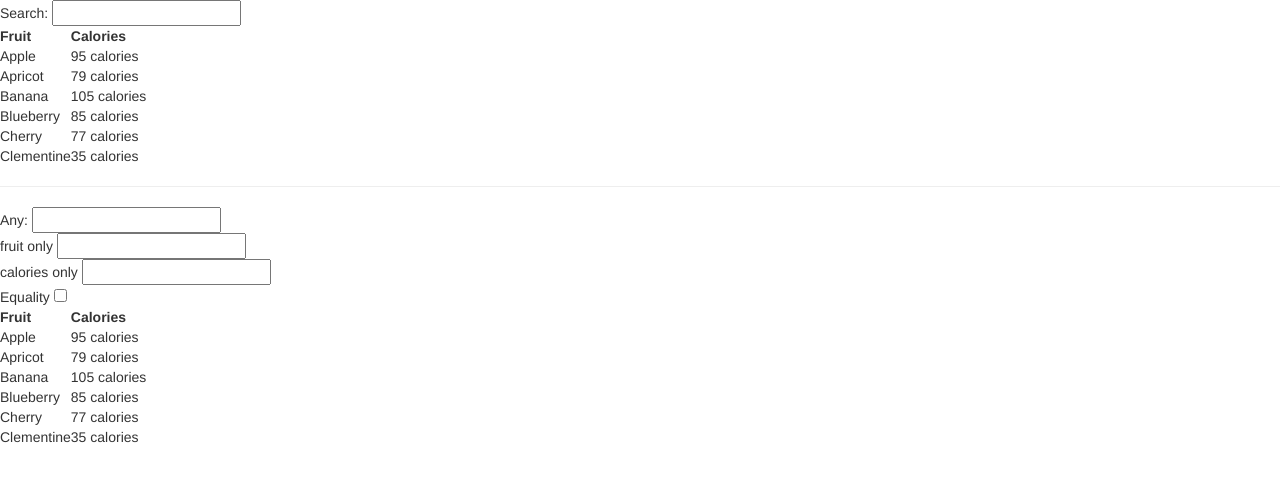
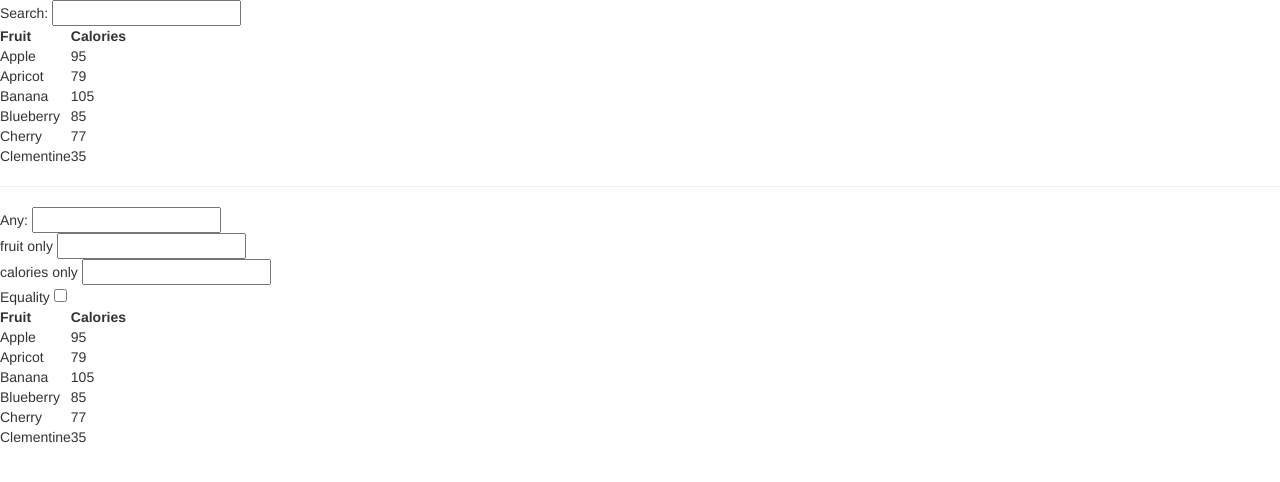
Before and after one commit to gklockwood/angular_nutritionfilter, a plain HTML site: page index.html in a window 1280 px wide. Drawn offline with nearby package versions, Linux system fonts and the light colour scheme.

Commit message:
remove words
removing redundancies words

```diff
--- a/index.html
+++ b/index.html
@@ -13,12 +13,12 @@
 
 </head>
 <body ng-app="">
-    <div ng-init="friends = [{fruit:'Apple', calories:'95 calories'},
-                           {fruit:'Apricot', calories:'79 calories'},
-                           {fruit:'Banana', calories:'105 calories'},
-                           {fruit:'Blueberry', calories:'85 calories'},
-                           {fruit:'Cherry', calories:'77 calories'},
-                           {fruit:'Clementine', calories:'35 calories'}]"></div>
+    <div ng-init="friends = [{fruit:'Apple', calories:'95'},
+                           {fruit:'Apricot', calories:'79'},
+                           {fruit:'Banana', calories:'105'},
+                           {fruit:'Blueberry', calories:'85'},
+                           {fruit:'Cherry', calories:'77'},
+                           {fruit:'Clementine', calories:'35'}]"></div>
 
   Search: <input ng-model="searchText">
   <table id="searchTextResults">
```
